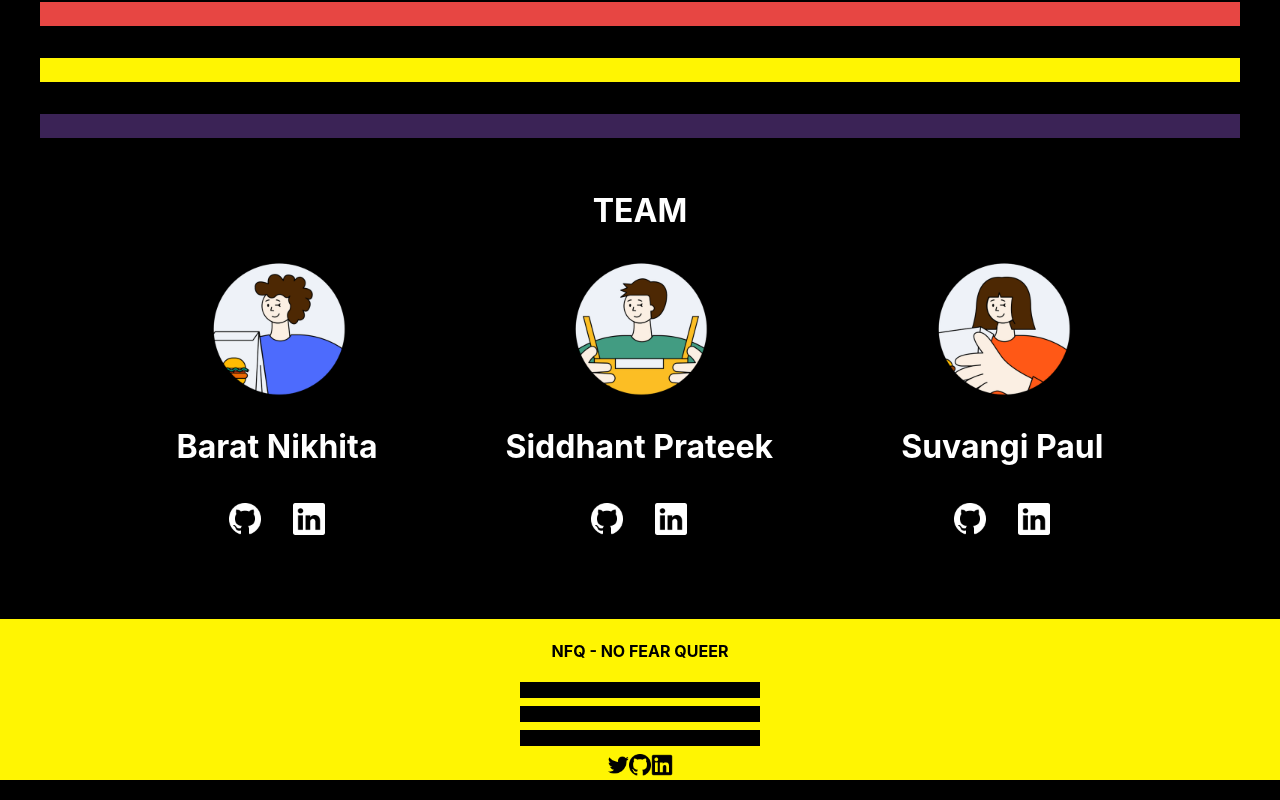
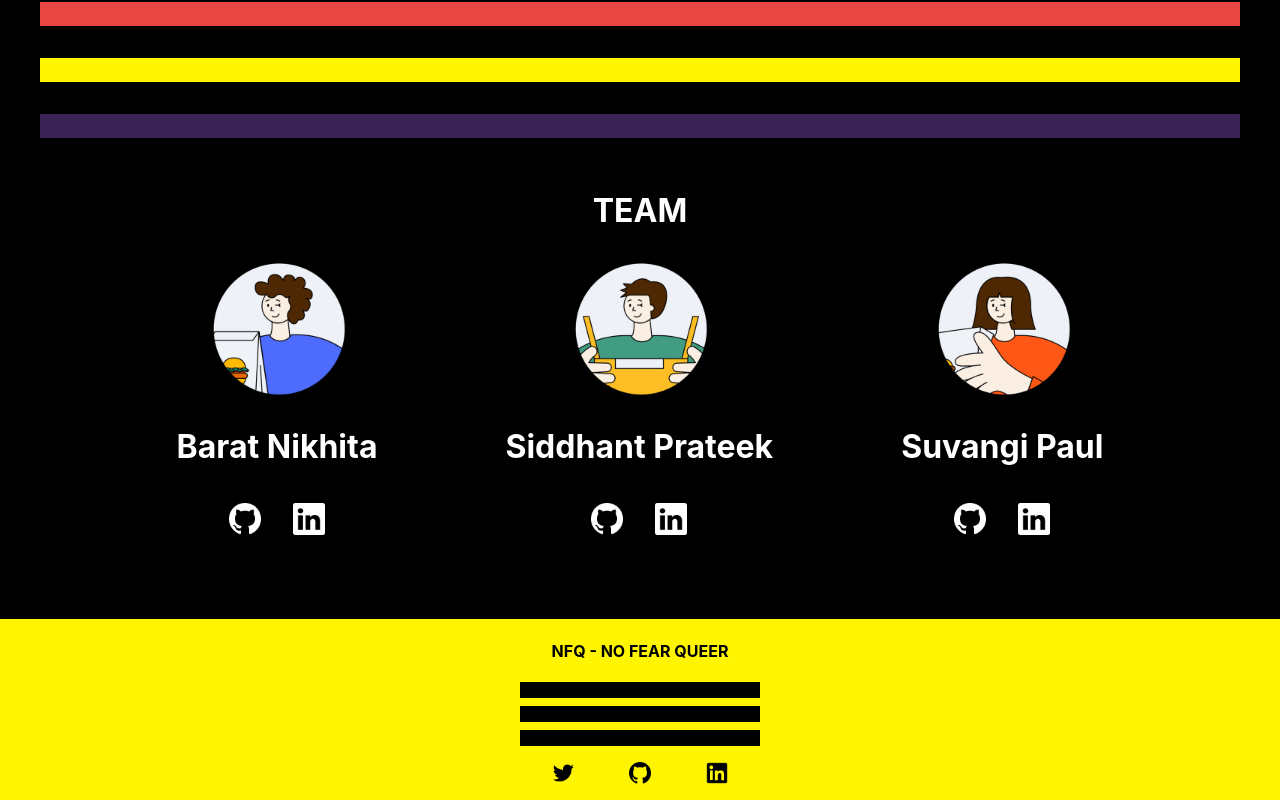
Before and after one commit to suvangipaul/NFQ, a Next.js app in the folder client/: page / in a window 1280 px wide. Shown: the part 1254-2054 px from the top of the page. Built offline with nearby package versions, Linux system fonts and the light colour scheme; a web font is replaced by a local one.

Commit message:
Css Updated

```diff
--- a/client/styles/globals.css
+++ b/client/styles/globals.css
@@ -93,3 +93,10 @@ a {
     background-color: black;
     margin-bottom: 0.5rem;
 }
+
+.footer-icon {
+    margin: 1rem 2rem;
+    display: flex;
+    justify-content: space-between;
+    align-items: center;
+}
```
